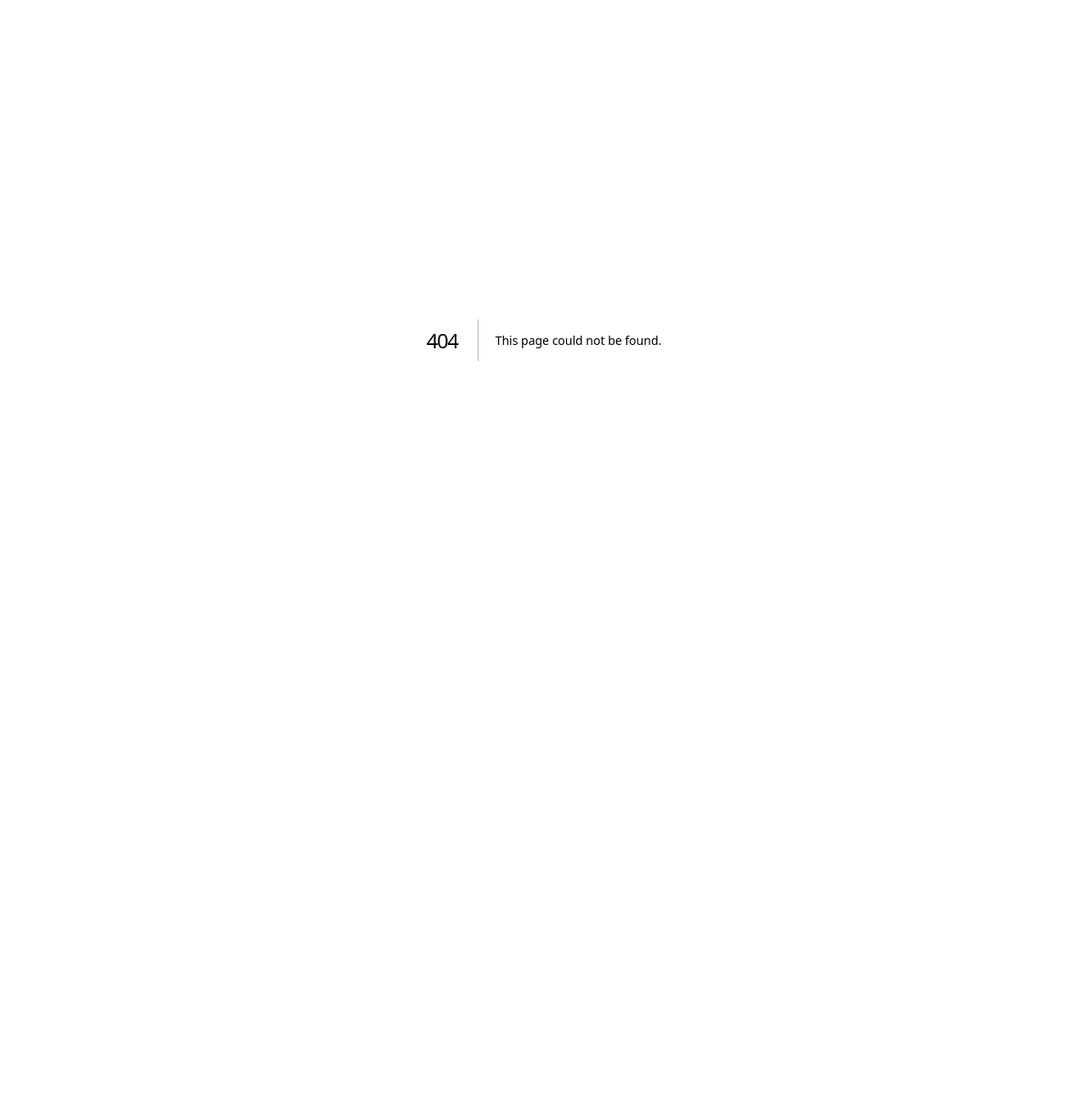
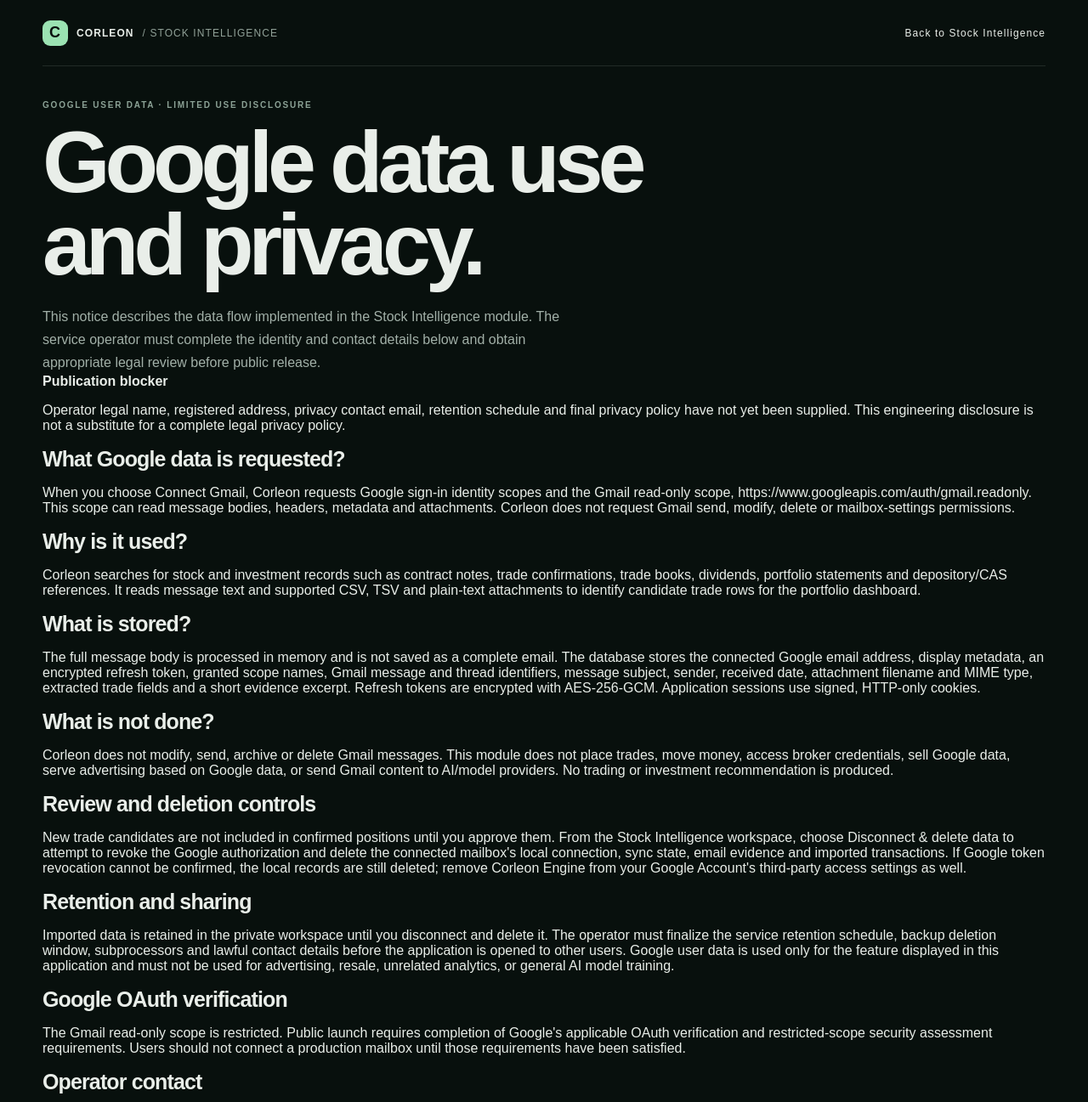
Before and after one commit to karandeep2799-source/corleon-engine, a Next.js app in the folder apps/web/: page /stocks/privacy in a window 1280 px wide. Before the commit this address had no page. Shown: the top 1297 px of the page at 85% size. Before the commit the page ends 800 px from the top, so only its background shows below. Built offline with nearby package versions, Linux system fonts and the light colour scheme.

Commit message:
docs(stocks): add Google data use and privacy disclosure page

```diff
--- /dev/null
+++ b/apps/web/app/stocks/privacy/page.tsx
@@ -0,0 +1,49 @@
+import type { Metadata } from "next";
+import Link from "next/link";
+import "../stocks.css";
+
+export const metadata: Metadata = {
+  title: "Google Data Use & Privacy | Corleon Stock Intelligence",
+  description: "How Corleon Stock Intelligence accesses, processes, stores and deletes Google Gmail data.",
+  robots: { index: true, follow: true },
+};
+
+export default function StocksPrivacyPage() {
+  return (
+    <main className="stocks-shell stocks-privacy-page">
+      <nav className="stocks-nav">
+        <Link className="stocks-brand" href="/stocks"><span className="stocks-mark">C</span> CORLEON <span>/ STOCK INTELLIGENCE</span></Link>
+        <Link href="/stocks">Back to Stock Intelligence</Link>
+      </nav>
+      <article className="stocks-section">
+        <p className="stocks-eyebrow">GOOGLE USER DATA · LIMITED USE DISCLOSURE</p>
+        <h1>Google data use<br /><span>and privacy.</span></h1>
+        <p className="stocks-lede">This notice describes the data flow implemented in the Stock Intelligence module. The service operator must complete the identity and contact details below and obtain appropriate legal review before public release.</p>
+        <div className="stocks-privacy-placeholder">
+          <b>Publication blocker</b>
+          <p>Operator legal name, registered address, privacy contact email, retention schedule and final privacy policy have not yet been supplied. This engineering disclosure is not a substitute for a complete legal privacy policy.</p>
+        </div>
+        <h2>What Google data is requested?</h2>
+        <p>When you choose Connect Gmail, Corleon requests Google sign-in identity scopes and the Gmail read-only scope, https://www.googleapis.com/auth/gmail.readonly. This scope can read message bodies, headers, metadata and attachments. Corleon does not request Gmail send, modify, delete or mailbox-settings permissions.</p>
+        <h2>Why is it used?</h2>
+        <p>Corleon searches for stock and investment records such as contract notes, trade confirmations, trade books, dividends, portfolio statements and depository/CAS references. It reads message text and supported CSV, TSV and plain-text attachments to identify candidate trade rows for the portfolio dashboard.</p>
+        <h2>What is stored?</h2>
+        <p>The full message body is processed in memory and is not saved as a complete email. The database stores the connected Google email address, display metadata, an encrypted refresh token, granted scope names, Gmail message and thread identifiers, message subject, sender, received date, attachment filename and MIME type, extracted trade fields and a short evidence excerpt. Refresh tokens are encrypted with AES-256-GCM. Application sessions use signed, HTTP-only cookies.</p>
+        <h2>What is not done?</h2>
+        <p>Corleon does not modify, send, archive or delete Gmail messages. This module does not place trades, move money, access broker credentials, sell Google data, serve advertising based on Google data, or send Gmail content to AI/model providers. No trading or investment recommendation is produced.</p>
+        <h2>Review and deletion controls</h2>
+        <p>New trade candidates are not included in confirmed positions until you approve them. From the Stock Intelligence workspace, choose Disconnect &amp; delete data to attempt to revoke the Google authorization and delete the connected mailbox's local connection, sync state, email evidence and imported transactions. If Google token revocation cannot be confirmed, the local records are still deleted; remove Corleon Engine from your Google Account's third-party access settings as well.</p>
+        <h2>Retention and sharing</h2>
+        <p>Imported data is retained in the private workspace until you disconnect and delete it. The operator must finalize the service retention schedule, backup deletion window, subprocessors and lawful contact details before the application is opened to other users. Google user data is used only for the feature displayed in this application and must not be used for advertising, resale, unrelated analytics, or general AI model training.</p>
+        <h2>Google OAuth verification</h2>
+        <p>The Gmail read-only scope is restricted. Public launch requires completion of Google's applicable OAuth verification and restricted-scope security assessment requirements. Users should not connect a production mailbox until those requirements have been satisfied.</p>
+        <h2>Operator contact</h2>
+        <p>Legal operator: [TO BE COMPLETED]</p>
+        <p>Registered/business address: [TO BE COMPLETED]</p>
+        <p>Privacy and data deletion contact: [TO BE COMPLETED]</p>
+        <p>Last updated: 10 November 2026</p>
+        <p><a href="https://developers.google.com/workspace/workspace-api-user-data-developer-policy" target="_blank" rel="noreferrer">Google Workspace user data and developer policy ↗</a></p>
+      </article>
+    </main>
+  );
+}
```
